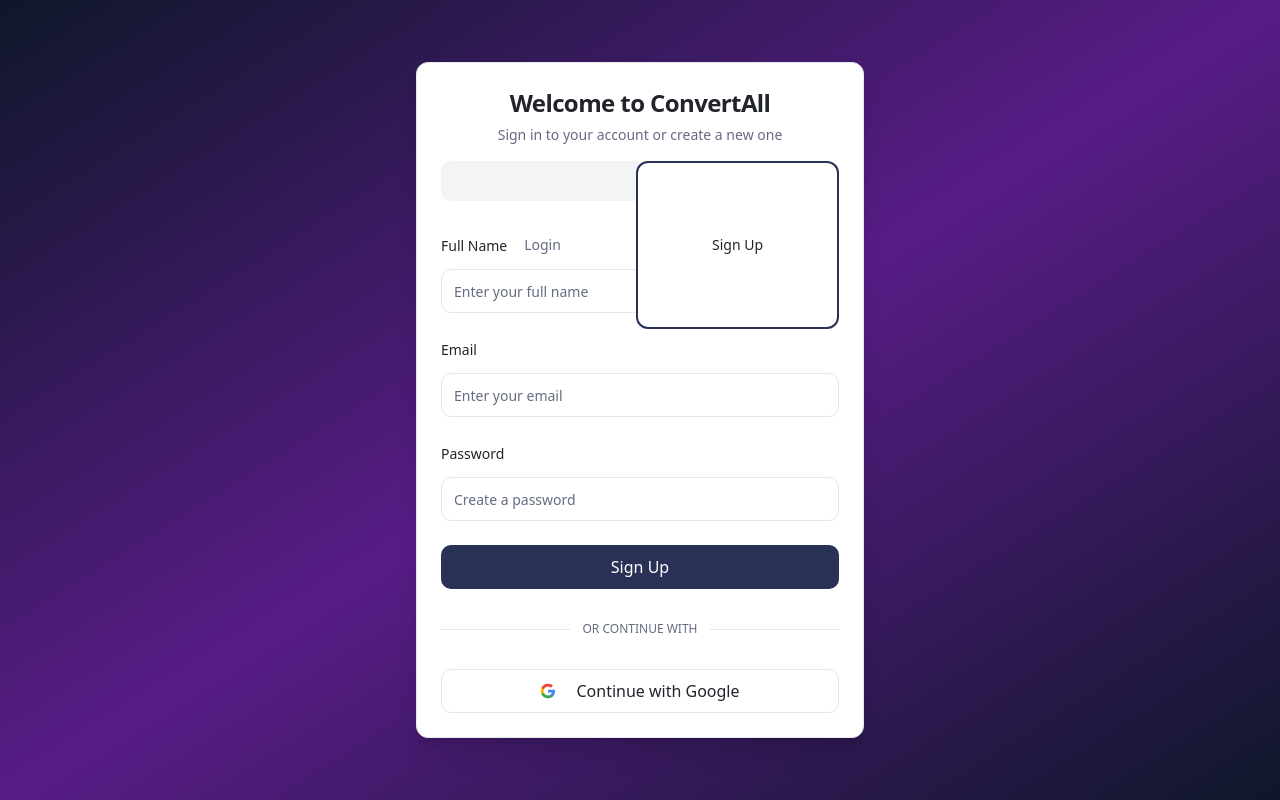
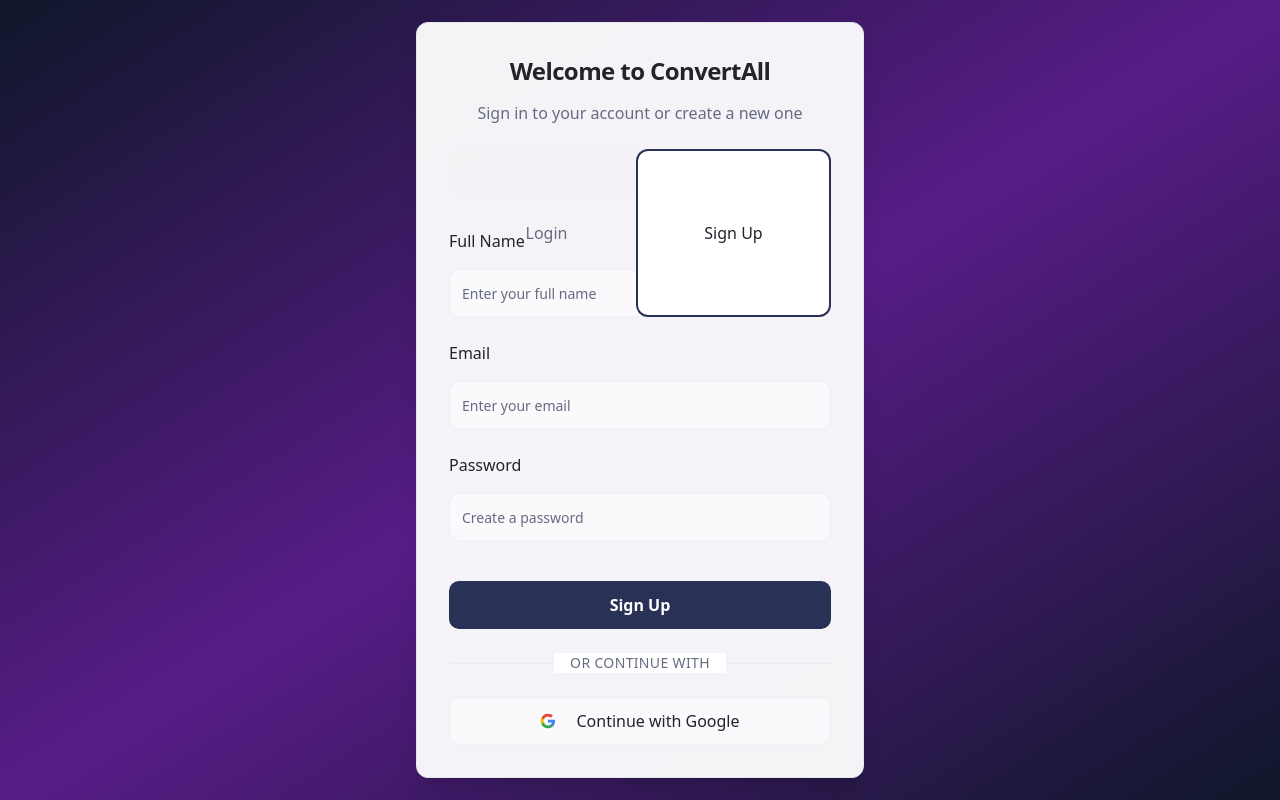
Before and after one commit to Gfibion/conform, a React (Vite) app: page /auth in a window 1280 px wide. Both pictures are taken after a click on the tab "Sign Up". Built offline with nearby package versions, Linux system fonts and the light colour scheme.

Commit message:
Fix Auth form layout
Ensure proper spacing and positioning of components in the sign-up and login forms.

```diff
--- a/src/pages/Auth.tsx
+++ b/src/pages/Auth.tsx
@@ -138,24 +138,24 @@ export default function Auth() {
 
   return (
     <div className="min-h-screen bg-gradient-to-br from-slate-900 via-purple-900 to-slate-900 flex items-center justify-center p-4">
-      <Card className="w-full max-w-md mx-auto shadow-xl">
-        <CardHeader className="text-center pb-4">
-          <CardTitle className="text-2xl font-bold text-foreground">Welcome to ConvertAll</CardTitle>
-          <CardDescription className="text-muted-foreground text-sm mt-2">
+      <Card className="w-full max-w-md mx-auto shadow-xl bg-card/95 backdrop-blur">
+        <CardHeader className="text-center pb-6 pt-8 px-8">
+          <CardTitle className="text-2xl font-bold text-foreground mb-2">Welcome to ConvertAll</CardTitle>
+          <CardDescription className="text-muted-foreground text-base">
             Sign in to your account or create a new one
           </CardDescription>
         </CardHeader>
-        <CardContent className="px-6 pb-6">
+        <CardContent className="px-8 pb-8">
           <Tabs defaultValue="login" className="w-full">
-            <TabsList className="grid w-full grid-cols-2 mb-8 h-10">
-              <TabsTrigger value="login" className="text-sm font-medium">Login</TabsTrigger>
-              <TabsTrigger value="signup" className="text-sm font-medium">Sign Up</TabsTrigger>
+            <TabsList className="grid w-full grid-cols-2 mb-8 h-12 bg-muted/50">
+              <TabsTrigger value="login" className="text-base font-medium py-2">Login</TabsTrigger>
+              <TabsTrigger value="signup" className="text-base font-medium py-2">Sign Up</TabsTrigger>
             </TabsList>
 
-            <TabsContent value="login" className="mt-0">
+            <TabsContent value="login" className="mt-0 space-y-6">
               <form onSubmit={handleLogin} className="space-y-6">
-                <div className="space-y-3">
-                  <Label htmlFor="login-email" className="text-sm font-medium text-foreground">
+                <div className="space-y-4">
+                  <Label htmlFor="login-email" className="text-base font-medium text-foreground">
                     Email
                   </Label>
                   <Input
@@ -165,12 +165,12 @@ export default function Auth() {
                     onChange={(e) => setLoginEmail(e.target.value)}
                     placeholder="Enter your email"
                     required
-                    className="h-11 text-base"
+                    className="h-12 text-base bg-background/50 border-border/50 focus:border-primary/50"
                     autoComplete="email"
                   />
                 </div>
-                <div className="space-y-3">
-                  <Label htmlFor="login-password" className="text-sm font-medium text-foreground">
+                <div className="space-y-4">
+                  <Label htmlFor="login-password" className="text-base font-medium text-foreground">
                     Password
                   </Label>
                   <Input
@@ -180,33 +180,35 @@ export default function Auth() {
                     onChange={(e) => setLoginPassword(e.target.value)}
                     placeholder="Enter your password"
                     required
-                    className="h-11 text-base"
+                    className="h-12 text-base bg-background/50 border-border/50 focus:border-primary/50"
                     autoComplete="current-password"
                   />
                 </div>
+                <div className="pt-4">
                   <Button
                     type="submit"
-                  className="w-full h-11 text-base font-medium mt-8"
+                    className="w-full h-12 text-base font-semibold bg-primary hover:bg-primary/90 transition-all duration-200"
                     disabled={isLoading}
                   >
                     {isLoading ? (
                       <>
-                      <Loader2 className="mr-2 h-4 w-4 animate-spin" />
+                        <Loader2 className="mr-2 h-5 w-5 animate-spin" />
                         Logging in...
                       </>
                     ) : (
                       'Log In'
                     )}
                   </Button>
+                </div>
               </form>
 
               <div className="relative my-8">
                 <div className="absolute inset-0 flex items-center">
-                  <span className="w-full border-t border-border" />
+                  <span className="w-full border-t border-border/50" />
                 </div>
-                <div className="relative flex justify-center text-xs uppercase">
-                  <span className="bg-card px-3 text-muted-foreground font-medium">
-                    Or continue with
+                <div className="relative flex justify-center text-sm uppercase">
+                  <span className="bg-card px-4 text-muted-foreground font-medium tracking-wide">
+                    OR CONTINUE WITH
                   </span>
                 </div>
               </div>
@@ -215,7 +217,7 @@ export default function Auth() {
                 type="button"
                 variant="outline"
                 onClick={handleGoogleSignIn}
-                className="w-full h-11 text-base font-medium"
+                className="w-full h-12 text-base font-medium bg-background/50 border-border/50 hover:bg-background/80 transition-all duration-200"
                 disabled={isLoading}
               >
                 <svg className="mr-3 h-5 w-5" viewBox="0 0 24 24">
@@ -240,10 +242,10 @@ export default function Auth() {
               </Button>
             </TabsContent>
 
-            <TabsContent value="signup" className="mt-0">
+            <TabsContent value="signup" className="mt-0 space-y-6">
               <form onSubmit={handleSignup} className="space-y-6">
-                <div className="space-y-3">
-                  <Label htmlFor="signup-name" className="text-sm font-medium text-foreground">
+                <div className="space-y-4">
+                  <Label htmlFor="signup-name" className="text-base font-medium text-foreground">
                     Full Name
                   </Label>
                   <Input
@@ -252,12 +254,12 @@ export default function Auth() {
                     value={signupFullName}
                     onChange={(e) => setSignupFullName(e.target.value)}
                     placeholder="Enter your full name"
-                    className="h-11 text-base"
+                    className="h-12 text-base bg-background/50 border-border/50 focus:border-primary/50"
                     autoComplete="name"
                   />
                 </div>
-                <div className="space-y-3">
-                  <Label htmlFor="signup-email" className="text-sm font-medium text-foreground">
+                <div className="space-y-4">
+                  <Label htmlFor="signup-email" className="text-base font-medium text-foreground">
                     Email
                   </Label>
                   <Input
@@ -267,12 +269,12 @@ export default function Auth() {
                     onChange={(e) => setSignupEmail(e.target.value)}
                     placeholder="Enter your email"
                     required
-                    className="h-11 text-base"
+                    className="h-12 text-base bg-background/50 border-border/50 focus:border-primary/50"
                     autoComplete="email"
                   />
                 </div>
-                <div className="space-y-3">
-                  <Label htmlFor="signup-password" className="text-sm font-medium text-foreground">
+                <div className="space-y-4">
+                  <Label htmlFor="signup-password" className="text-base font-medium text-foreground">
                     Password
                   </Label>
                   <Input
@@ -283,33 +285,35 @@ export default function Auth() {
                     placeholder="Create a password"
                     required
                     minLength={6}
-                    className="h-11 text-base"
+                    className="h-12 text-base bg-background/50 border-border/50 focus:border-primary/50"
                     autoComplete="new-password"
                   />
                 </div>
+                <div className="pt-4">
                   <Button
                     type="submit"
-                  className="w-full h-11 text-base font-medium mt-8"
+                    className="w-full h-12 text-base font-semibold bg-primary hover:bg-primary/90 transition-all duration-200"
                     disabled={isLoading}
                   >
                     {isLoading ? (
                       <>
-                      <Loader2 className="mr-2 h-4 w-4 animate-spin" />
+                        <Loader2 className="mr-2 h-5 w-5 animate-spin" />
                         Creating account...
                       </>
                     ) : (
                       'Sign Up'
                     )}
                   </Button>
+                </div>
               </form>
 
               <div className="relative my-8">
                 <div className="absolute inset-0 flex items-center">
-                  <span className="w-full border-t border-border" />
+                  <span className="w-full border-t border-border/50" />
                 </div>
-                <div className="relative flex justify-center text-xs uppercase">
-                  <span className="bg-card px-3 text-muted-foreground font-medium">
-                    Or continue with
+                <div className="relative flex justify-center text-sm uppercase">
+                  <span className="bg-card px-4 text-muted-foreground font-medium tracking-wide">
+                    OR CONTINUE WITH
                   </span>
                 </div>
               </div>
@@ -318,7 +322,7 @@ export default function Auth() {
                 type="button"
                 variant="outline"
                 onClick={handleGoogleSignIn}
-                className="w-full h-11 text-base font-medium"
+                className="w-full h-12 text-base font-medium bg-background/50 border-border/50 hover:bg-background/80 transition-all duration-200"
                 disabled={isLoading}
               >
                 <svg className="mr-3 h-5 w-5" viewBox="0 0 24 24">
```
Lines whose indentation alone changed are shown as unchanged.
